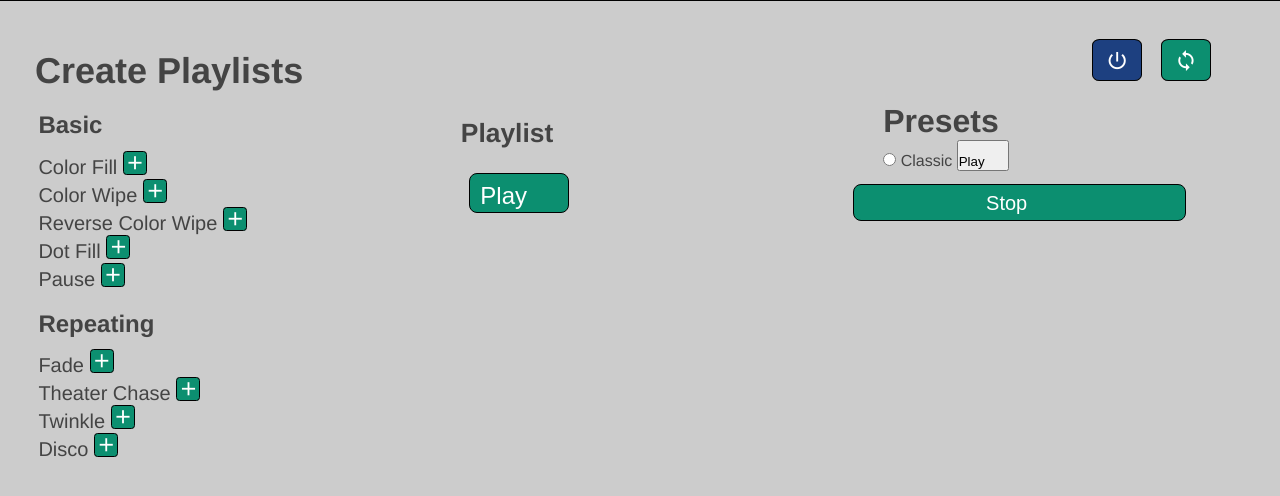
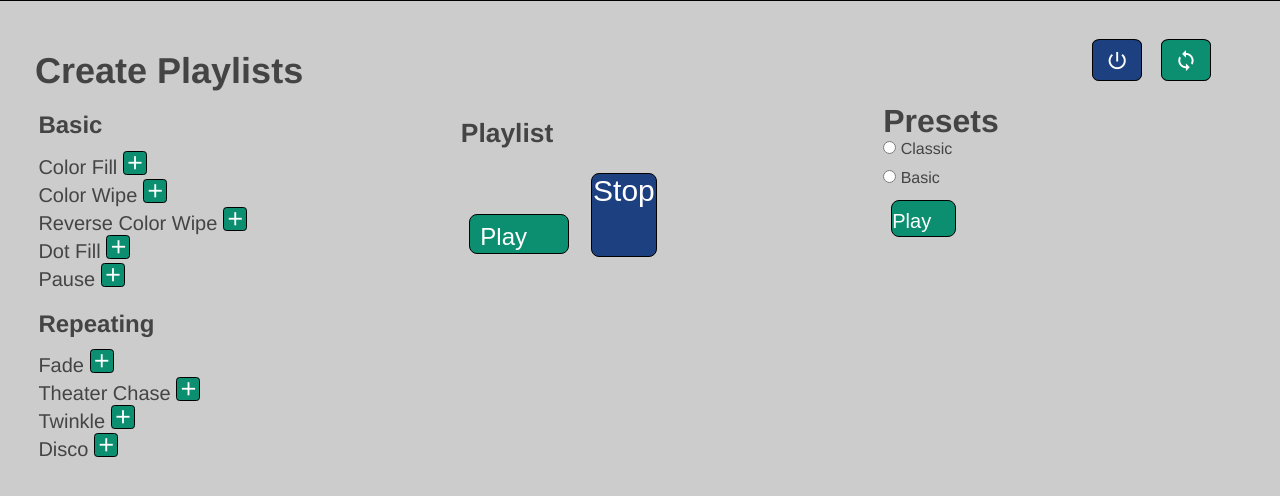
Before and after one commit to mpatti7/thesis, a Flask app: page /playlists/ in a window 1280 px wide. Shown: the part 162-658 px from the top of the page. Run offline with Flask 2, Linux system fonts and the light colour scheme; some libraries are stand-ins or nearby versions.

Commit message:
minor css changes

```diff
--- a/static/css/playlists.css
+++ b/static/css/playlists.css
@@ -64,39 +64,71 @@
 	font-size: 200%;
 }
 #playBtn{
-	font-size: 125%;
+	/* font-size: 125%;
 	text-align: center;
 	border: 1px solid black;
 	border-radius: 8px;
-	width: 26%;
+	width: 17%;
 	margin: 13px 8px;
-	color: white;
+	color: white; */
 	background-color: rgb(12, 143, 112);
 }
 #playBtn:hover{
 	background-color: rgb(41, 233, 159);
 }
-#playBtn .material-icons{
+/* #playBtn .material-icons{
 	font-size: 125%;
 	margin-bottom: 10px;
-}
+} */
 
-.controlBtns button{
+#playPresetBtn{
 	font-size: 125%;
 	text-align: center;
 	border: 1px solid black;
 	border-radius: 8px;
-	width: 26%;
+	width: 17%;
+	height: 37px;
 	margin: 13px 8px;
+	color: white;
 	background-color: rgb(12, 143, 112);
+}
+#playPresetBtn:hover{
+	background-color: rgb(41, 233, 159);
+}
+
+.controlBtns button{
+	/* font-size: 125%;
+	text-align: center;
+	border: 1px solid black;
+	border-radius: 8px;
+	width: 5%;
+	margin: 13px 8px;
+	background-color: rgb(29, 64, 128);
+	color: white; */
+	font-size: 125%;
+	text-align: center;
+	border: 1px solid black;
+	border-radius: 8px;
+	width: 17%;
+	margin: 13px 8px;
 	color: white;
+	background-color: rgb(12, 143, 112);
 }
 .controlBtns button .material-icons{
 	font-size: 125%;
 	margin-bottom: 10px;
 	/* margin-bottom: 15px; */
+}
 
+#cancelBtn{
+	background-color: rgb(29, 64, 128);
 }
+#cancelBtn:hover{
+	background-color: rgb(21, 181, 221);
+}
+/* .controlBtns button:hover{
+	background-color: rgb(21, 181, 221);
+} */
 
 #presetsColumn h4{
 	font-size: 200%;
--- a/templates/playlists.html
+++ b/templates/playlists.html
@@ -59,7 +59,11 @@
                 <ul id="playlistList" name="playlist">
 
                 </ul>
-                <button type="submit" value="Play" title="Play the sequence" id="playBtn" onclick="createObject('playlistList')">Play   <i class="material-icons">&#xe038;</i></button>
+                <!-- <button type="submit" value="Play" title="Play the sequence" id="playBtn" onclick="createObject('playlistList')">Play   <i class="material-icons">&#xe038;</i></button> -->
+                <div class="controlBtns">
+                    <button type="submit" value="Play" title="Play the sequence" id="playBtn" onclick="createObject('playlistList')">Play   <i class="material-icons">&#xe038;</i></button>
+                    <button type="submit" title="Stop a repeating function" id="cancelBtn" name="cancel" value="cancelTask" onclick="cancelSequence()">Stop   <i class="material-icons">&#xe5c9;</i></button>
+                </div>
             </div>
 
             <!--=============================================================-->
@@ -71,12 +75,21 @@
                 <h4>Presets</h4>
                 <input type="radio" id="classic" name="functions" value="classic">
                 <label for="classic">Classic</label>
+
+                <br>
+
+                <input type="radio" id="basic" name="functions" value="basic">
+                <label for="basic">Basic</label>
+
+                <br>
+
                 <button type="submit" title="Play the sequence" id="playPresetBtn">Play   <i class="material-icons">&#xe038;</i></button>
             </div>
 
-            <div class="controlBtns">
+
+            <!-- <div class="controlBtns">
                 <button type="submit" title="Stop a repeating function" id="cancelBtn" name="cancel" value="cancelTask" onclick="cancelSequence()">Stop   <i class="material-icons">&#xe5c9;</i></button>
-            </div>
+            </div> -->
 
 
             <script>
```
Also changed, not shown: static/utilities.js (+0 -7 lines).
